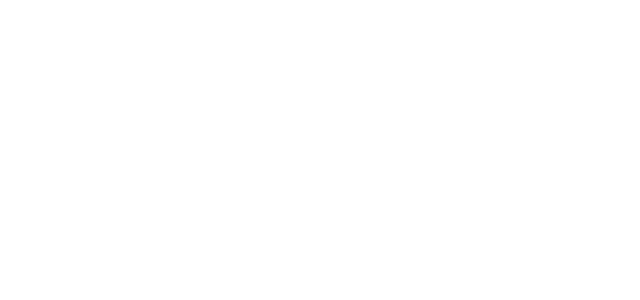
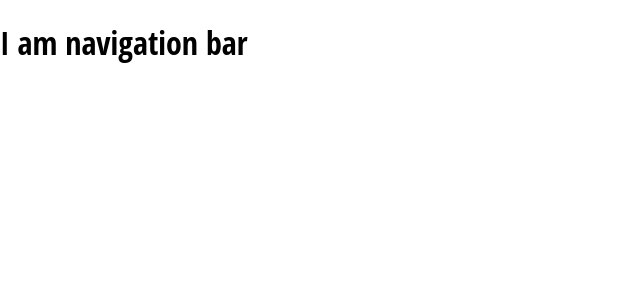
Before and after one commit to rishabhparihar99/retail_market_place, a React (Create React App) app: page / in a window 1280 px wide. Before the commit this address had no page. Shown: the top 300 px of the page, without its empty margins (0-640 px from the left). Built offline with nearby package versions, Linux system fonts and the light colour scheme.

Commit message:
commit 19 Navigation Bar Component

```diff
--- a/src/App.js
+++ b/src/App.js
@@ -1,5 +1,16 @@
 import Home from "./routes/home/home.component";
-import { Routes, Route } from "react-router-dom";
+import { Routes, Route, Outlet } from "react-router-dom";
+
+const Navigation = () => {
+  return (
+    <div>
+      <div>
+        <h1>I am navigation bar</h1>
+      </div>
+      <Outlet />
+    </div>
+  );
+};
 
 const Shop = () => {
   return <h1>I am at the shop pages</h1>;
@@ -8,7 +19,8 @@
 const App = () => {
   return (
     <Routes>
-      <Route path="/home" element={<Home />}>
+      <Route path="/" element={<Navigation />}>
+        <Route path="home" element={<Home />} />
         <Route path="shop" element={<Shop />} />
       </Route>
     </Routes>
```
